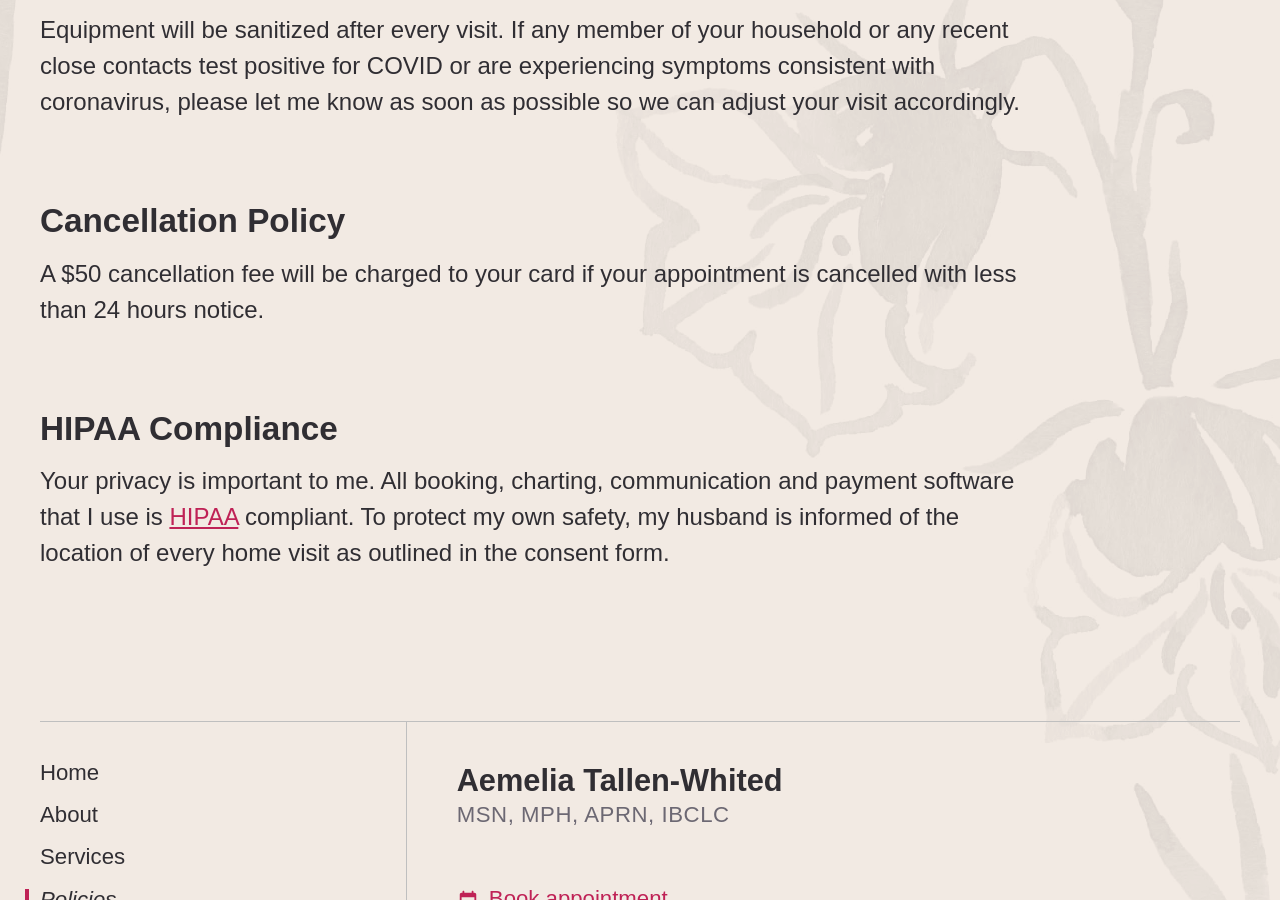
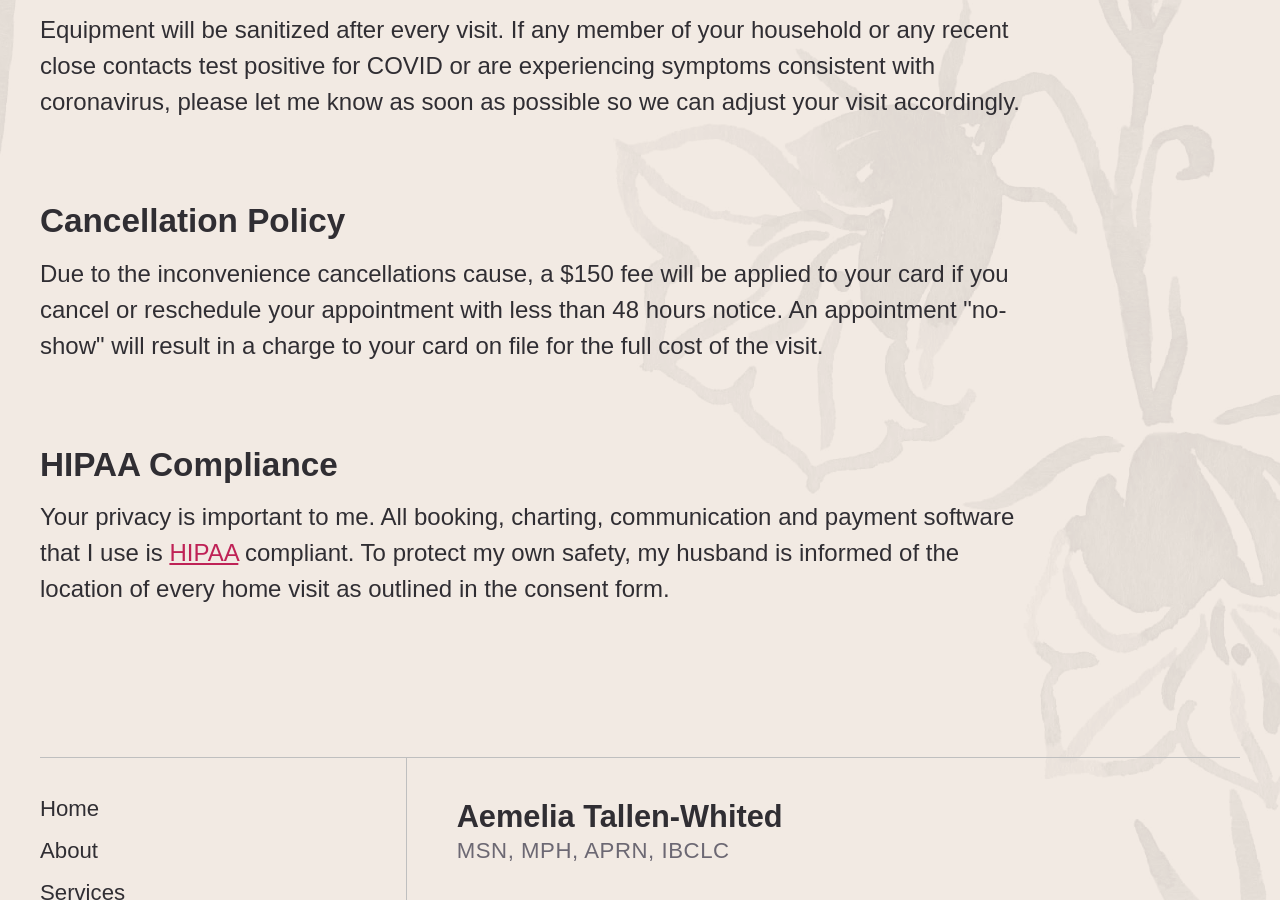
Before and after one commit to bellflowerlactation/bellflower, a Jekyll site: the page built from policies.html, in a window 1280 px wide and 900 px high, scrolled down 1393 px. Built offline with Jekyll 4.4.1, drawn with Linux system fonts in a browser that asks for light colours; some web fonts are replaced.

Commit message:
Update policies.html

```diff
--- a/policies.html
+++ b/policies.html
@@ -47,7 +47,7 @@ description:
     </section>
     <section class="u-mb:16 u-sm-mb:10">
         <h2 id="cancellation-policy">Cancellation Policy</h2>
-        <p>A $50 cancellation fee will be charged to your card if your appointment is cancelled with less than 24 hours notice.</p>
+        <p>Due to the inconvenience cancellations cause, a $150 fee will be applied to your card if you cancel or reschedule your appointment with less than 48 hours notice. An appointment "no-show" will result in a charge to your card on file for the full cost of the visit.</p>
     </section>
     <section>
         <h2 id="hippa-compliance">HIPAA Compliance</h2>
```
